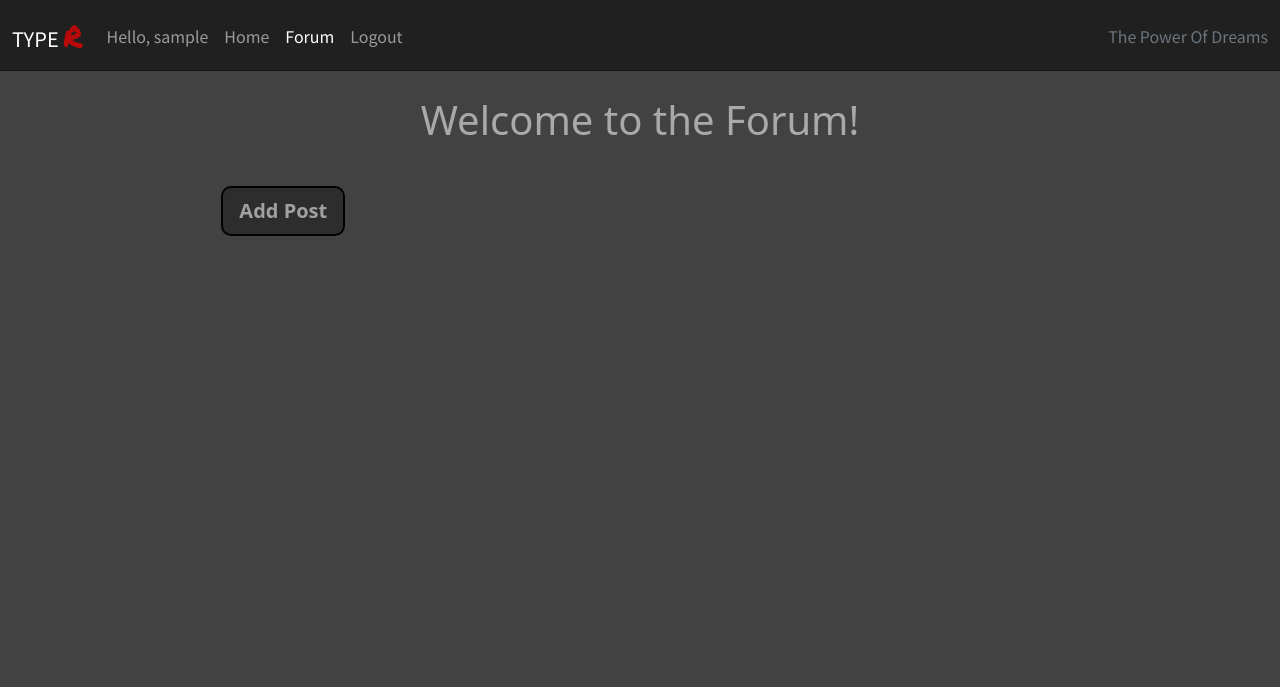
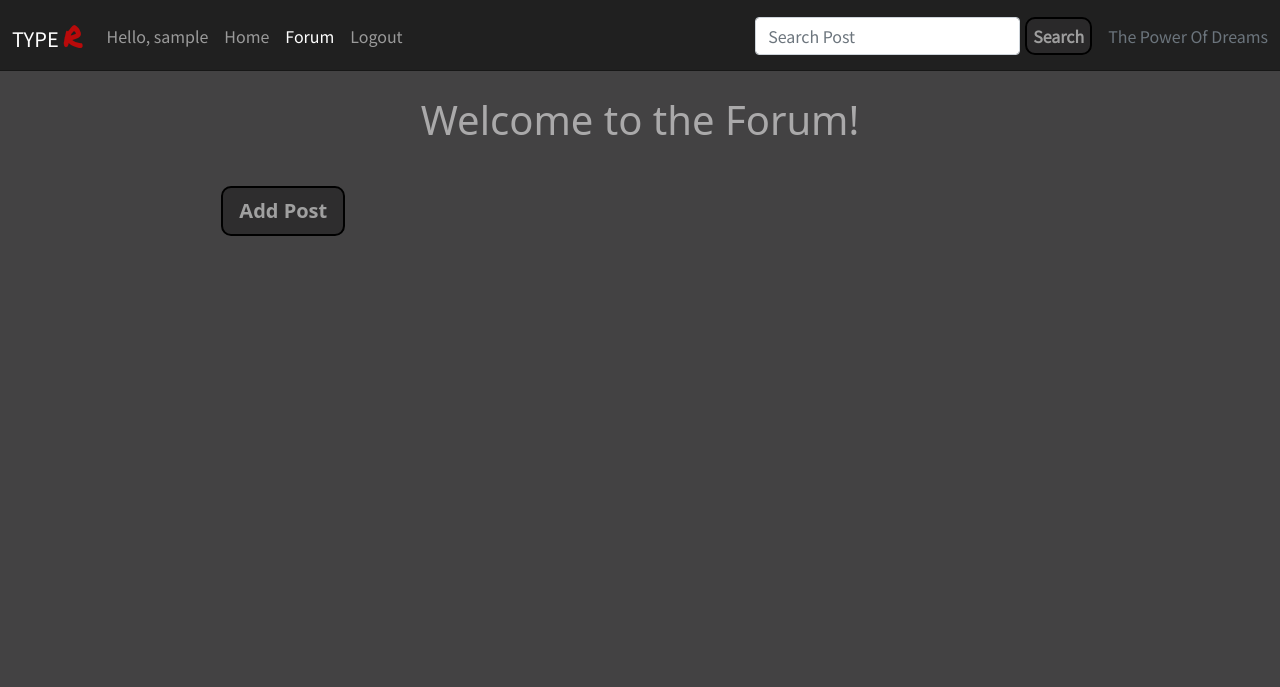
Before and after one commit to b1ndark/project4, a Django app: page /forum/ in a window 1280 px wide. Shown: the top 687 px of the page. Run offline with Django 3.2, Linux system fonts and the light colour scheme; the visitor is signed in with stand-in values (Sample User, id 1); data that the repository does not hold is empty.

Commit message:
add search bar to navbar and in Postlist views

```diff
--- a/static/css/style.css
+++ b/static/css/style.css
@@ -53,6 +53,15 @@ h1 {
     font-family: 'Permanent Marker', cursive;
     color: var(--red);
     font-size: 1.5em;
+}
+
+.search-bar-btn {
+    background-color: var(--background);
+    color: var(--white);
+    border: 2px solid var(--black);
+    margin-left: 5px;
+    border-radius: 10px;
+    font-weight: bolder;
 }
 
 /************************** Home Page **************************/
--- a/templates/includes/header.html
+++ b/templates/includes/header.html
@@ -60,6 +60,14 @@
             </li>
             {% endif %}
         </ul>
+        {% if user.is_authenticated %}
+        {% if url_name == 'forum' %}
+        <form class="d-flex me-3 mb-2 mb-lg-0" method="GET" action="{% url 'forum' %}">
+            <input class="form-control" name="q" type="search" placeholder="Search Post" aria-label="Search">
+            <button class="search-bar-btn btn-outline-success" type="submit">Search</button>
+        </form>
+        {% endif %}
+        {% endif %}
         <span class="navbar-text text-muted"> The Power Of Dreams </span>
         </div>
     </div>
--- a/typerforum/views.py
+++ b/typerforum/views.py
@@ -1,8 +1,10 @@
-from django.shortcuts import render, get_object_or_404, reverse
+from django.shortcuts import render, get_object_or_404, reverse, redirect
 from django.views import generic, View
 from .models import Post, Comment
 from .forms import CommentForm
 from django.http import HttpResponseRedirect
+from django.db.models import Q
+from django.contrib import messages
 
 
 def home(request):
@@ -21,11 +23,30 @@ class PostList(generic.ListView):
     template_name = 'forum.html'
     paginate_by = 4
 
+    def get_queryset(self, **kwargs):
+        """
+        Searh for a post
+        """
+        query = self.request.GET.get('q')
+
+        if query:
+
+            posts = Post.objects.filter(
+                Q(title__icontains=query) |
+                Q(content__icontains=query) |
+                Q(car_model__icontains=query)
+            )
+        else:
+            posts = Post.objects.all()
+
+        return posts
+
 
 class PostDetail(View):
     """
     Render Forum Detail Page and display the Post and its Comments
     """
+
     def get(self, request, slug, *args, **kwargs):
         queryset = Post.objects.filter(status=1)
         post = get_object_or_404(queryset, slug=slug)
@@ -92,6 +113,7 @@ class PostLike(View):
     """
     To like Posts
     """
+
     def post(self, request, slug):
         post = get_object_or_404(Post, slug=slug)
 
```
Lines whose indentation alone changed are shown as unchanged.
